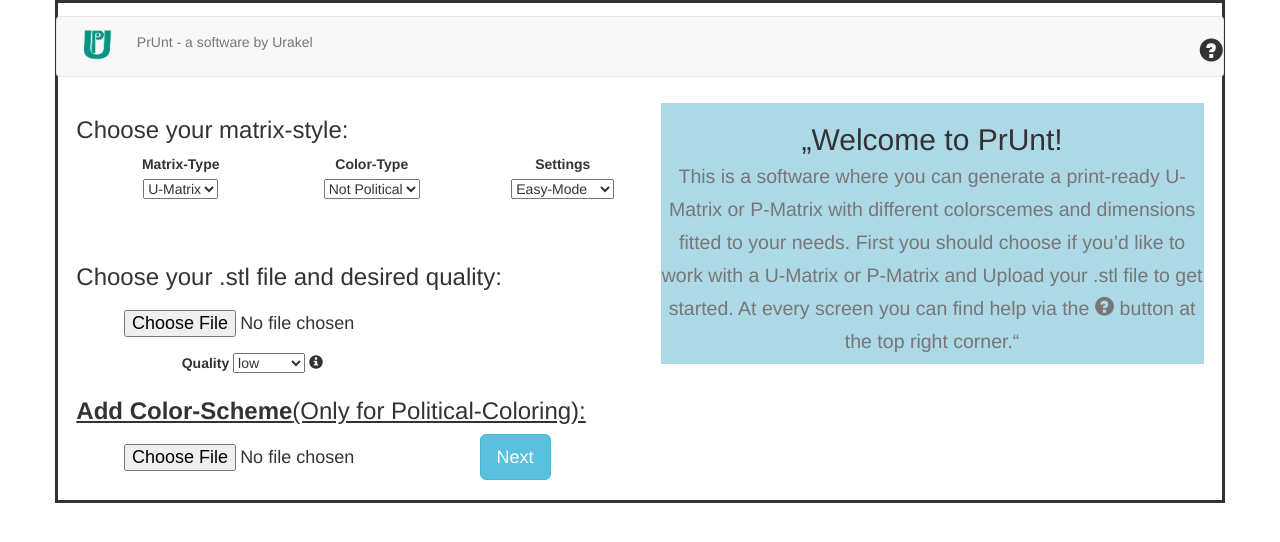
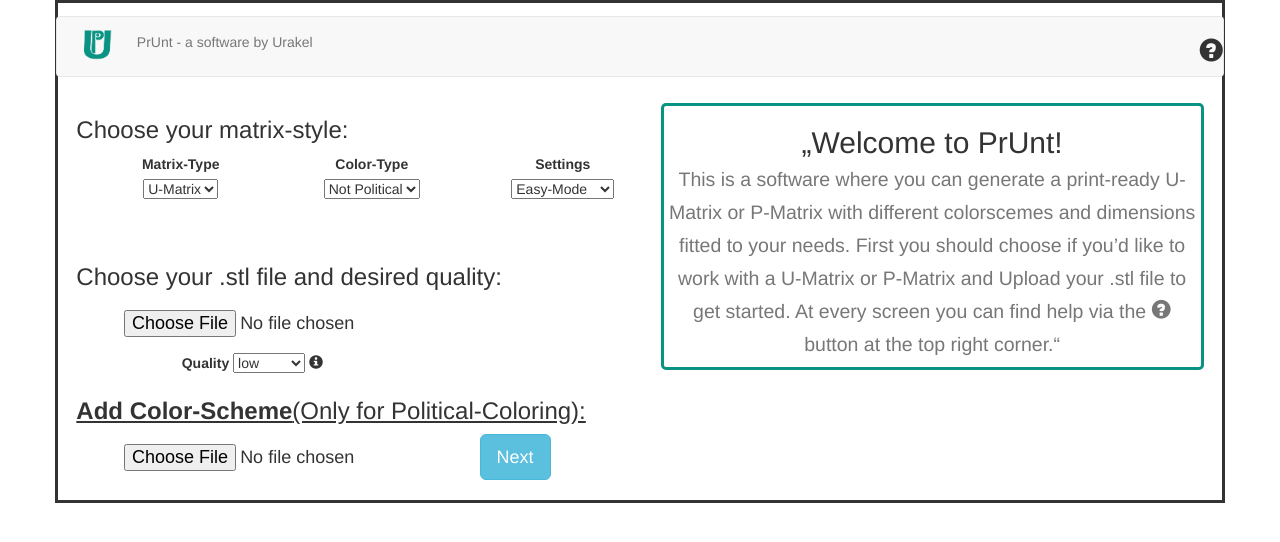
Before and after one commit to Armylie/Urakel, a Flask app: page / in a window 1280 px wide. Shown: the top 542 px of the page. Run offline with Flask 2, Linux system fonts and the light colour scheme; some libraries are stand-ins or nearby versions.

Commit message:
Update urakel1.css
Preview-Pane changed

```diff
--- a/app/static/urakel1.css
+++ b/app/static/urakel1.css
@@ -18,11 +18,14 @@ div{
 }
 .contentpane .row{
   margin-bottom:1%;
-  margin-top:1%;
+  margin-top:1%
 }
 .previewpane{
   margin: 1%;
-  background-color: lightblue
+  background-color: white;
+  border-style: solid;
+  border-radius: 5px;
+  border-color: #089383
 }
 img{
   padding: 2%;
```
